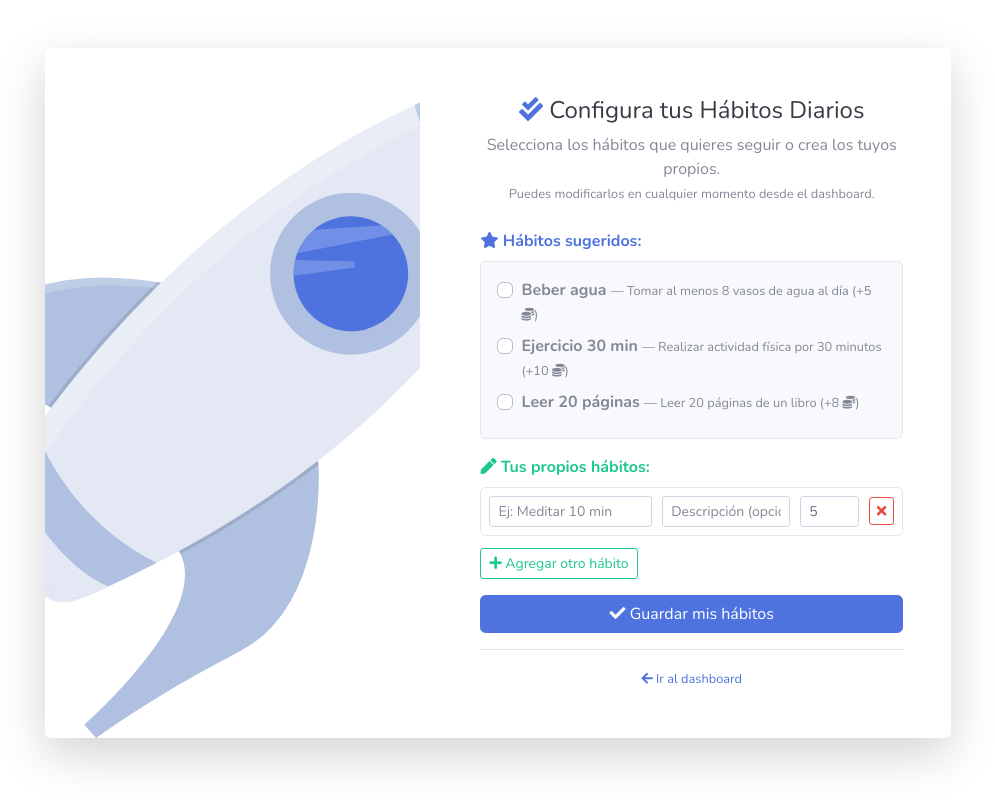
After one commit to Tavolistar/BetterMe, a Flask app: page /setup_habits in a window 1280 px wide. The commit adds this page. Shown: the whole page, without its empty margins (142-1137 px from the left). Run offline with Flask 3, Linux system fonts and the light colour scheme; the visitor is signed in with stand-in values (Sample User, id 1); data comes from the database, SQL or seed files in the repository; some libraries are stand-ins or nearby versions.

Commit message:
feat: onboarding de hábitos al primer login + hábitos personalizados

```diff
--- a/app.py
+++ b/app.py
@@ -86,9 +86,6 @@ def get_user_habits(user_id):
 @app.route("/register", methods=['GET', 'POST'])
 def register():
     """Registro de nuevo usuario."""
-    # Obtener hábitos disponibles para mostrar en el formulario
-    available_habits = Habit.query.all()
-
     if request.method == 'POST':
         name = request.form.get('name', '').strip()
         email = request.form.get('email', '').strip().lower()
@@ -98,30 +95,21 @@ def register():
         # Validaciones
         if not name or not email or not password:
             flash('Todos los campos son obligatorios.', 'danger')
-            return render_template("register.html", habits=available_habits)
+            return render_template("register.html")
 
         if password != confirm_password:
             flash('Las contraseñas no coinciden.', 'danger')
-            return render_template("register.html", habits=available_habits)
+            return render_template("register.html")
 
         if len(password) < 6:
             flash('La contraseña debe tener al menos 6 caracteres.', 'danger')
-            return render_template("register.html", habits=available_habits)
+            return render_template("register.html")
 
         # Verificar si el email ya está registrado
         existing_user = User.query.filter_by(email=email).first()
         if existing_user:
             flash('Ya existe una cuenta con este correo electrónico.', 'danger')
-            return render_template("register.html", habits=available_habits)
-
-        # Obtener hábitos seleccionados por el usuario
-        selected_habit_ids = request.form.getlist('habits')
-        # Convertir a enteros
-        selected_habit_ids = [int(hid) for hid in selected_habit_ids if hid.isdigit()]
-
-        if not selected_habit_ids:
-            flash('Debes seleccionar al menos un hábito diario.', 'danger')
-            return render_template("register.html", habits=available_habits)
+            return render_template("register.html")
 
         # Crear usuario
         user = User(name=name, email=email)
@@ -133,17 +121,18 @@ def register():
         progress = UserProgress(user_id=user.id, coins=100, streak=0)
         db.session.add(progress)
 
-        # Crear UserHabit solo para los hábitos seleccionados
-        for habit_id in selected_habit_ids:
-            uh = UserHabit(user_id=user.id, habit_id=habit_id, completed=False)
-            db.session.add(uh)
-
         db.session.commit()
 
-        flash('¡Cuenta creada exitosamente! Ahora puedes iniciar sesión.', 'success')
-        return redirect(url_for('login'))
+        # Iniciar sesión automáticamente
+        session['user_id'] = user.id
+        session['user_name'] = user.name
+        session['user_email'] = user.email
+        session['user_avatar'] = user.avatar
 
-    return render_template("register.html", habits=available_habits)
+        flash('¡Bienvenido a BetterMe! Ahora configura tus hábitos diarios.', 'success')
+        return redirect(url_for('setup_habits'))
+
+    return render_template("register.html")
 
 
 @app.route("/login", methods=['GET', 'POST'])
@@ -289,6 +278,75 @@ def avatars():
     return render_template("avatars.html")
 
 
+# ─── Onboarding: Configuración inicial de hábitos ────────────────────
+
+@app.route("/setup_habits", methods=['GET', 'POST'])
+@login_required
+def setup_habits():
+    """Pantalla de configuración de hábitos diarios.
+    Se muestra al registrarse o cuando el usuario quiere modificar sus hábitos."""
+    user_id = session['user_id']
+    available_habits = Habit.query.filter_by(is_custom=False).all()
+
+    if request.method == 'POST':
+        # Obtener hábitos predefinidos seleccionados
+        selected_habit_ids = request.form.getlist('habits')
+        selected_habit_ids = [int(hid) for hid in selected_habit_ids if hid.isdigit()]
+
+        # Obtener hábitos personalizados escritos por el usuario
+        custom_names = request.form.getlist('custom_habit_name')
+        custom_descriptions = request.form.getlist('custom_habit_desc')
+        custom_coins_list = request.form.getlist('custom_habit_coins')
+
+        # Validar que haya al menos un hábito (predefinido o personalizado)
+        if not selected_habit_ids and not any(n.strip() for n in custom_names):
+            flash('Debes seleccionar o crear al menos un hábito diario.', 'danger')
+            return render_template("setup_habits.html", habits=available_habits)
+
+        # Eliminar todos los UserHabit actuales del usuario (para reemplazar)
+        UserHabit.query.filter_by(user_id=user_id).delete()
+
+        # Crear UserHabit para los hábitos predefinidos seleccionados
+        for habit_id in selected_habit_ids:
+            uh = UserHabit(user_id=user_id, habit_id=habit_id, completed=False)
+            db.session.add(uh)
+
+        # Crear hábitos personalizados
+        for i, name in enumerate(custom_names):
+            name = name.strip()
+            if not name:
+                continue
+            desc = custom_descriptions[i].strip() if i < len(custom_descriptions) else ''
+            coins_val = int(custom_coins_list[i]) if i < len(custom_coins_list) and custom_coins_list[i].isdigit() else 5
+
+            new_habit = Habit(
+                name=name,
+                description=desc,
+                coins=coins_val,
+                is_custom=True,
+                user_id=user_id
+            )
+            db.session.add(new_habit)
+            db.session.flush()
+
+            uh = UserHabit(user_id=user_id, habit_id=new_habit.id, completed=False)
+            db.session.add(uh)
+
+        db.session.commit()
+        flash('¡Tus hábitos diarios han sido configurados!', 'success')
+        return redirect(url_for('dashboard'))
+
+    # GET: mostrar los hábitos actuales del usuario (si ya tiene)
+    user_habits_data = get_user_habits(user_id)
+    selected_ids = [uh['habit'].id for uh in user_habits_data if not uh['habit'].is_custom]
+    custom_habits = [uh['habit'] for uh in user_habits_data if uh['habit'].is_custom]
+
+    return render_template("setup_habits.html",
+                           habits=available_habits,
+                           selected_ids=selected_ids,
+                           custom_habits=custom_habits)
+
+
 # ─── Rutas del Dashboard (protegidas) ───────────────────────────────
 
 @app.route("/dashboard")
@@ -297,8 +355,13 @@ def dashboard():
     """Dashboard principal con tareas, hábitos y progreso."""
     user_id = session['user_id']
 
+    # Si el usuario no tiene hábitos configurados, redirigir al onboarding
+    user_habits_data = get_user_habits(user_id)
+    if not user_habits_data:
+        flash('Configura tus hábitos diarios para comenzar.', 'info')
+        return redirect(url_for('setup_habits'))
+
     tasks = Task.query.filter_by(user_id=user_id).order_by(Task.created_at.desc()).all()
-    user_habits_data = get_user_habits(user_id)
     progress = UserProgress.query.filter_by(user_id=user_id).first()
 
     # Calcular estadísticas basadas en UserHabit
--- a/templates/dashboard.html
+++ b/templates/dashboard.html
@@ -210,6 +210,10 @@
                                     <div class="dropdown-menu dropdown-menu-right shadow animated--fade-in"
                                          aria-labelledby="dropdownMenuLink">
                                         <div class="dropdown-header">Opciones:</div>
+                                        <a class="dropdown-item" href="{{ url_for('setup_habits') }}">
+                                            <i class="fas fa-cog fa-sm fa-fw mr-2"></i>Gestionar hábitos
+                                        </a>
+                                        <div class="dropdown-divider"></div>
                                         <a class="dropdown-item" href="#" onclick="resetAll()">
                                             <i class="fas fa-redo fa-sm fa-fw mr-2"></i>Resetear día
                                         </a>
--- /dev/null
+++ b/templates/setup_habits.html
@@ -0,0 +1,181 @@
+{% extends "base.html" %}
+
+{% block title %}BetterMe - Configurar Hábitos{% endblock %}
+
+{% block page_content %}
+<div class="container">
+    <div class="row justify-content-center">
+        <div class="col-xl-10 col-lg-12 col-md-9">
+            <div class="card o-hidden border-0 shadow-lg my-5">
+                <div class="card-body p-0">
+                    <div class="row">
+                        <div class="col-lg-5 d-none d-lg-block bg-setup-image"></div>
+                        <div class="col-lg-7">
+                            <div class="p-5">
+                                <div class="text-center">
+                                    <h1 class="h4 text-gray-900 mb-2">
+                                        <i class="fas fa-check-double text-primary"></i> Configura tus Hábitos Diarios
+                                    </h1>
+                                    <p class="mb-4 text-muted">
+                                        Selecciona los hábitos que quieres seguir o crea los tuyos propios.
+                                        <br><small>Puedes modificarlos en cualquier momento desde el dashboard.</small>
+                                    </p>
+                                </div>
+
+                                <form method="POST" action="{{ url_for('setup_habits') }}" id="habitsForm">
+                                    <!-- Hábitos predefinidos -->
+                                    <div class="form-group">
+                                        <label class="font-weight-bold text-primary">
+                                            <i class="fas fa-star"></i> Hábitos sugeridos:
+                                        </label>
+                                        <div class="border rounded p-3 bg-light">
+                                            {% for habit in habits %}
+                                            <div class="custom-control custom-checkbox mb-2">
+                                                <input type="checkbox" class="custom-control-input"
+                                                       name="habits" value="{{ habit.id }}"
+                                                       id="habit_{{ habit.id }}"
+                                                       {% if habit.id in selected_ids %}checked{% endif %}>
+                                                <label class="custom-control-label" for="habit_{{ habit.id }}">
+                                                    <strong>{{ habit.name }}</strong>
+                                                    <small class="text-muted"> — {{ habit.description }} (+{{ habit.coins }} <i class="fas fa-coins"></i>)</small>
+                                                </label>
+                                            </div>
+                                            {% endfor %}
+                                        </div>
+                                    </div>
+
+                                    <!-- Hábitos personalizados -->
+                                    <div class="form-group">
+                                        <label class="font-weight-bold text-success">
+                                            <i class="fas fa-pen"></i> Tus propios hábitos:
+                                        </label>
+                                        <div id="customHabitsContainer">
+                                            {% if custom_habits %}
+                                                {% for ch in custom_habits %}
+                                                <div class="custom-habit-row border rounded p-2 mb-2 bg-white">
+                                                    <div class="form-row align-items-center">
+                                                        <div class="col-md-5 mb-2 mb-md-0">
+                                                            <input type="text" class="form-control form-control-sm"
+                                                                   name="custom_habit_name" value="{{ ch.name }}"
+                                                                   placeholder="Nombre del hábito">
+                                                        </div>
+                                                        <div class="col-md-4 mb-2 mb-md-0">
+                                                            <input type="text" class="form-control form-control-sm"
+                                                                   name="custom_habit_desc" value="{{ ch.description or '' }}"
+                                                                   placeholder="Descripción (opcional)">
+                                                        </div>
+                                                        <div class="col-md-2 mb-2 mb-md-0">
+                                                            <input type="number" class="form-control form-control-sm"
+                                                                   name="custom_habit_coins" value="{{ ch.coins }}"
+                                                                   placeholder="Monedas" min="1" max="100">
+                                                        </div>
+                                                        <div class="col-md-1">
+                                                            <button type="button" class="btn btn-sm btn-outline-danger remove-habit-btn"
+                                                                    onclick="this.closest('.custom-habit-row').remove()">
+                                                                <i class="fas fa-times"></i>
+                                                            </button>
+                                                        </div>
+                                                    </div>
+                                                </div>
+                                                {% endfor %}
+                                            {% else %}
+                                            <div class="custom-habit-row border rounded p-2 mb-2 bg-white">
+                                                <div class="form-row align-items-center">
+                                                    <div class="col-md-5 mb-2 mb-md-0">
+                                                        <input type="text" class="form-control form-control-sm"
+                                                               name="custom_habit_name" placeholder="Ej: Meditar 10 min">
+                                                    </div>
+                                                    <div class="col-md-4 mb-2 mb-md-0">
+                                                        <input type="text" class="form-control form-control-sm"
+                                                               name="custom_habit_desc" placeholder="Descripción (opcional)">
+                                                    </div>
+                                                    <div class="col-md-2 mb-2 mb-md-0">
+                                                        <input type="number" class="form-control form-control-sm"
+                                                               name="custom_habit_coins" value="5"
+                                                               placeholder="Monedas" min="1" max="100">
+                                                    </div>
+                                                    <div class="col-md-1">
+                                                        <button type="button" class="btn btn-sm btn-outline-danger remove-habit-btn"
+                                                                onclick="this.closest('.custom-habit-row').remove()">
+                                                            <i class="fas fa-times"></i>
+                                                        </button>
+                                                    </div>
+                                                </div>
+                                            </div>
+                                            {% endif %}
+                                        </div>
+                                        <button type="button" class="btn btn-sm btn-outline-success mt-1" onclick="addCustomHabit()">
+                                            <i class="fas fa-plus"></i> Agregar otro hábito
+                                        </button>
+                                    </div>
+
+                                    <button type="submit" class="btn btn-primary btn-user btn-block">
+                                        <i class="fas fa-check"></i> Guardar mis hábitos
+                                    </button>
+                                </form>
+
+                                <hr>
+                                <div class="text-center">
+                                    <a class="small" href="{{ url_for('dashboard') }}">
+                                        <i class="fas fa-arrow-left"></i> Ir al dashboard
+                                    </a>
+                                </div>
+                            </div>
+                        </div>
+                    </div>
+                </div>
+            </div>
+        </div>
+    </div>
+</div>
+{% endblock %}
+
+{% block extra_head %}
+<style>
+    .bg-setup-image {
+        background: url("{{ url_for('static', filename='img/undraw_rocket.svg') }}");
+        background-position: center;
+        background-size: cover;
+    }
+    .custom-habit-row {
+        transition: all 0.2s ease;
+    }
+    .custom-habit-row:hover {
+        border-color: #1cc88a !important;
+    }
+    .remove-habit-btn {
+        padding: 0.15rem 0.4rem;
+    }
+</style>
+<script>
+function addCustomHabit() {
+    const container = document.getElementById('customHabitsContainer');
+    const row = document.createElement('div');
+    row.className = 'custom-habit-row border rounded p-2 mb-2 bg-white';
+    row.innerHTML = `
+        <div class="form-row align-items-center">
+            <div class="col-md-5 mb-2 mb-md-0">
+                <input type="text" class="form-control form-control-sm"
+                       name="custom_habit_name" placeholder="Nombre del hábito">
+            </div>
+            <div class="col-md-4 mb-2 mb-md-0">
+                <input type="text" class="form-control form-control-sm"
+                       name="custom_habit_desc" placeholder="Descripción (opcional)">
+            </div>
+            <div class="col-md-2 mb-2 mb-md-0">
+                <input type="number" class="form-control form-control-sm"
+                       name="custom_habit_coins" value="5"
+                       placeholder="Monedas" min="1" max="100">
+            </div>
+            <div class="col-md-1">
+                <button type="button" class="btn btn-sm btn-outline-danger remove-habit-btn"
+                        onclick="this.closest('.custom-habit-row').remove()">
+                    <i class="fas fa-times"></i>
+                </button>
+            </div>
+        </div>
+    `;
+    container.appendChild(row);
+}
+</script>
+{% endblock %}
```
Also changed, not shown: models.py (+9 -3 lines), templates/register.html (+0 -23 lines).
